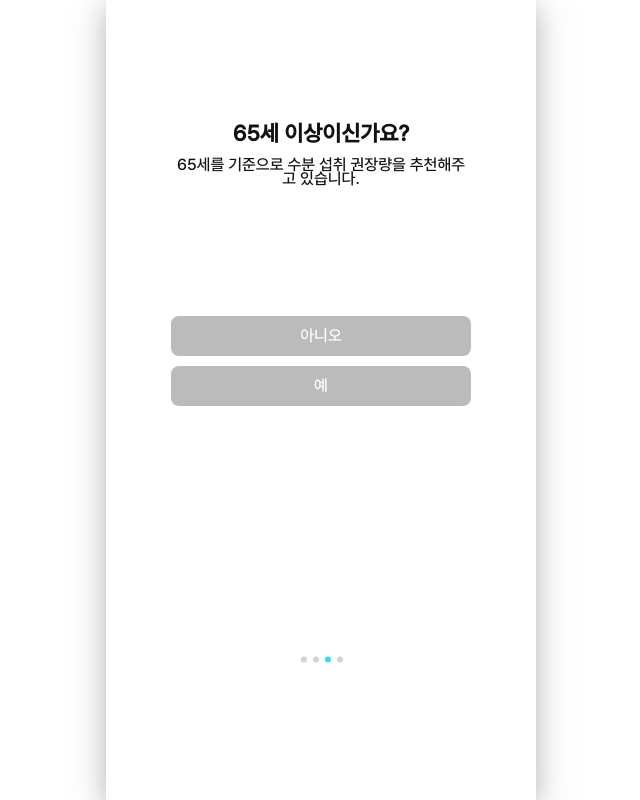
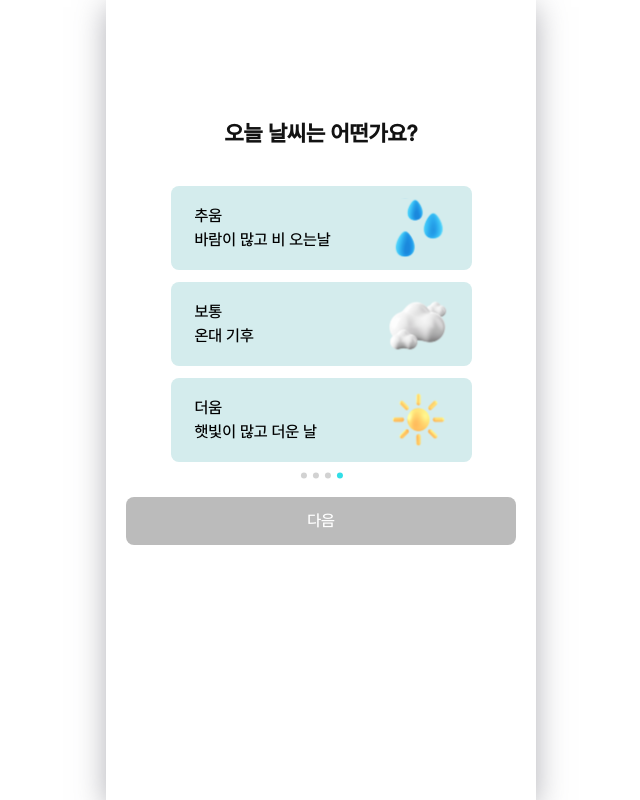
Before and after one commit to quddaz/TEAM6_Water_lujah_FE, a React (Create React App) app: page /login3 in a window 1280 px wide. Shown: the whole page, without its empty margins (319-959 px from the left). Built offline with nearby package versions, Linux system fonts and the light colour scheme.

Commit message:
라우터 수정

```diff
--- a/src/layout/Footer.jsx
+++ b/src/layout/Footer.jsx
@@ -32,10 +32,10 @@ const Footer = () => {
             }`}
             onClick={() => {
               setActiveItem("home");
-              navigate("/");
+              navigate("/main");
             }}
           >
-            {path === "/" ? <ActiveUnion /> : <Union />}
+            {path === "/main" ? <ActiveUnion /> : <Union />}
             물기도문
           </div>
           <div
--- a/src/layout/Layout.jsx
+++ b/src/layout/Layout.jsx
@@ -4,12 +4,13 @@ import Footer from "./Footer";
 
 const Layout = () => {
   const location = useLocation();
+  const path = location.pathname;
 
-  // Footer를 표시하지 않을 경로를 지정 (여기서는 "/login1")
+  // Footer를 표시하지 않을 경로를 지정
   const hideFooterPaths = ["/login1", "/login2", "/login3", "/login4"];
 
   // 현재 경로가 hideFooterPaths에 포함되어 있는지 확인
-  const showFooter = !hideFooterPaths.includes(location.pathname);
+  const showFooter = !hideFooterPaths.includes(path); // showFooter는 path가 hideFooterPaths에 없으면 true
 
   return (
     <>
--- a/src/page/login/Login3.jsx
+++ b/src/page/login/Login3.jsx
@@ -9,7 +9,7 @@ function Login3() {
 
   const handleButtonClick = (isOld) => {
     // Navigate to Login4 with gender, weight, and isOld
-    navigate("/login4", { state: { gender, weight, isOld } });
+    navigate("/login3", { state: { gender, weight, isOld } });
   };
 
   console.log(gender);
--- a/src/page/login/Login4.jsx
+++ b/src/page/login/Login4.jsx
@@ -65,7 +65,7 @@ function Login4() {
       setError("네트워크 오류가 발생했습니다.");
       setResult(null);
     }
-    navigate("/", {
+    navigate("/main", {
       state: { gender, weight, isOld, selectedWeather },
     });
   };
```
Also changed, not shown: src/router/index.js (+5 -5 lines).
